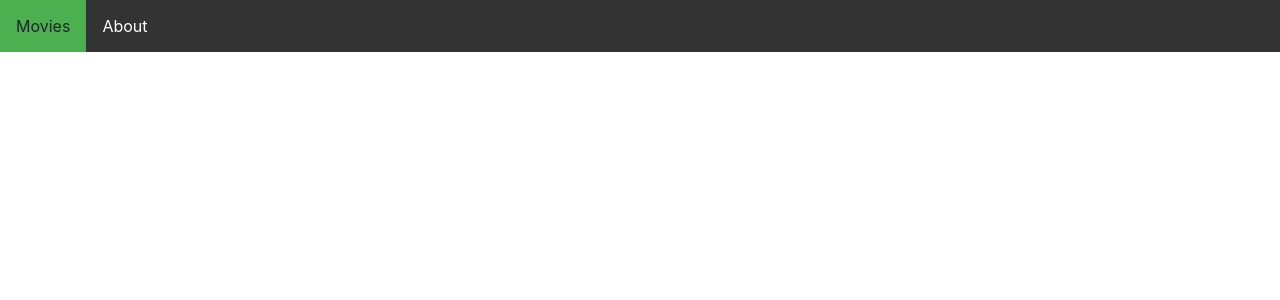
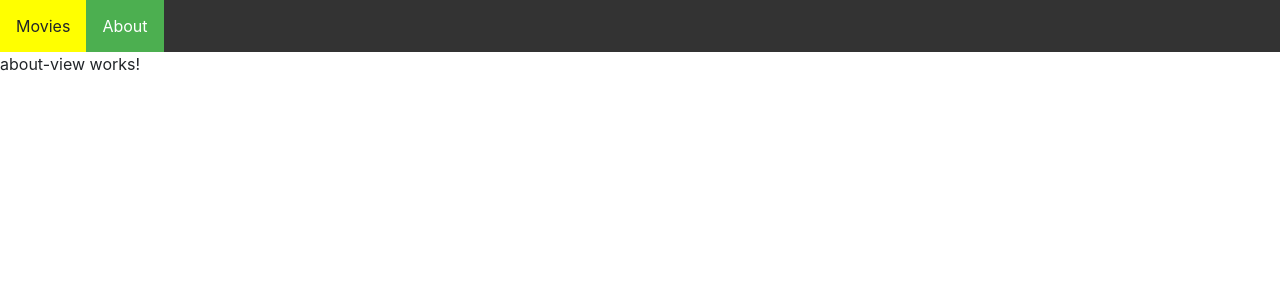
Before and after one commit to mohGhazala96/GoCinema, an Angular app in the folder frontend/: page /aboutview in a window 1280 px wide. Before the commit this address led to /. Shown: the top 300 px of the page. Built offline with nearby package versions, Linux system fonts and the light colour scheme.

Commit message:
nav bar works

```diff
--- /dev/null
+++ b/frontend/src/app/about-view/about-view.component.html
@@ -0,0 +1,3 @@
+<p>
+  about-view works!
+</p>
--- /dev/null
+++ b/frontend/src/app/about-view/about-view.component.ts
@@ -0,0 +1,15 @@
+import { Component, OnInit } from '@angular/core';
+
+@Component({
+  selector: 'app-about-view',
+  templateUrl: './about-view.component.html',
+  styleUrls: ['./about-view.component.css']
+})
+export class AboutViewComponent implements OnInit {
+
+  constructor() { }
+
+  ngOnInit() {
+  }
+
+}
--- a/frontend/src/app/app.module.ts
+++ b/frontend/src/app/app.module.ts
@@ -7,13 +7,15 @@ import { ReserveComponent } from './reserve/reserve.component';
 import { HttpClientModule } from '@angular/common/http';
 import { NavbarComponent } from './navbar/navbar.component';
 import { MoviesViewComponent } from './movies-view/movies-view.component';
+import { AboutViewComponent } from './about-view/about-view.component';
 
 @NgModule({
   declarations: [
     AppComponent,
     ReserveComponent,
     NavbarComponent,
-    MoviesViewComponent
+    MoviesViewComponent,
+    AboutViewComponent
   ],
   imports: [
     BrowserModule,
--- a/frontend/src/app/navbar/navbar.component.html
+++ b/frontend/src/app/navbar/navbar.component.html
@@ -1,4 +1,4 @@
 <ul>
-  <li><a class="active" >Movies</a></li>
-  <li><a >About</a></li>
+  <li><a  [class.active]="router.url == '/moviesview'" class="active" (click)="navigateToMoviesView()"  >Movies</a></li>
+  <li><a [class.active]="router.url == '/aboutview'"   (click)="navigateToAboutView()" >About</a></li>
 </ul>
--- a/frontend/src/app/navbar/navbar.component.ts
+++ b/frontend/src/app/navbar/navbar.component.ts
@@ -1,4 +1,6 @@
 import { Component, OnInit } from '@angular/core';
+import { Router, NavigationEnd } from '@angular/router';
+
 
 @Component({
   selector: 'app-navbar',
@@ -7,8 +9,16 @@ import { Component, OnInit } from '@angular/core';
 })
 export class NavbarComponent implements OnInit {
 
-  constructor() { }
+  constructor(  public router: Router) { }
+  navigateToAboutView(){
+        this.router.navigate(['/aboutview']);
 
+  }
+  navigateToMoviesView(){
+        this.router.navigate(['/moviesview']);
+
+
+  }
   ngOnInit() {
   }
 
```
Also changed, not shown: frontend/src/app/app-routing.module.ts (+18 -0 lines), frontend/src/app/about-view/about-view.component.css (added), 2 other files (tests, documents, lock files or other folders).
